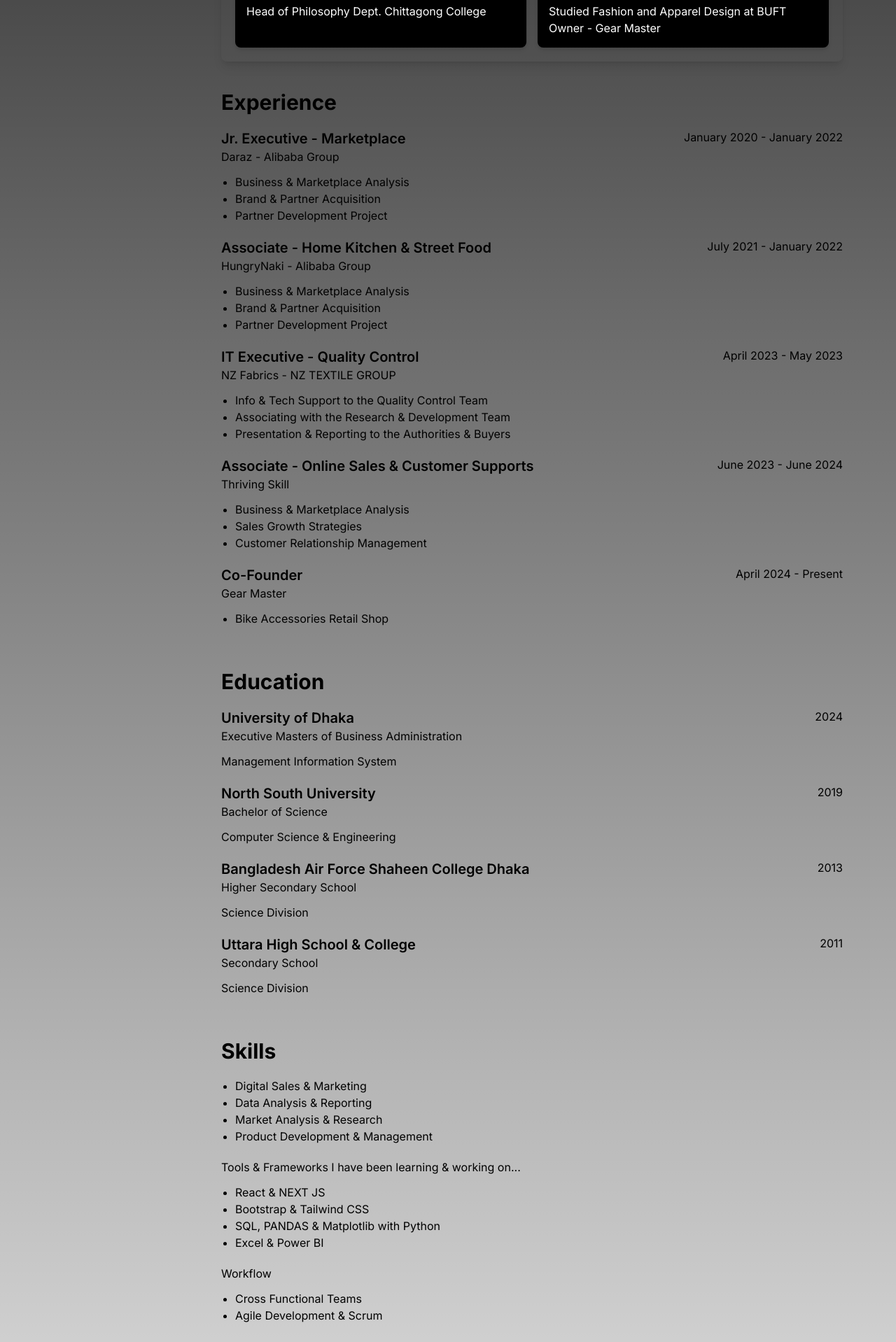
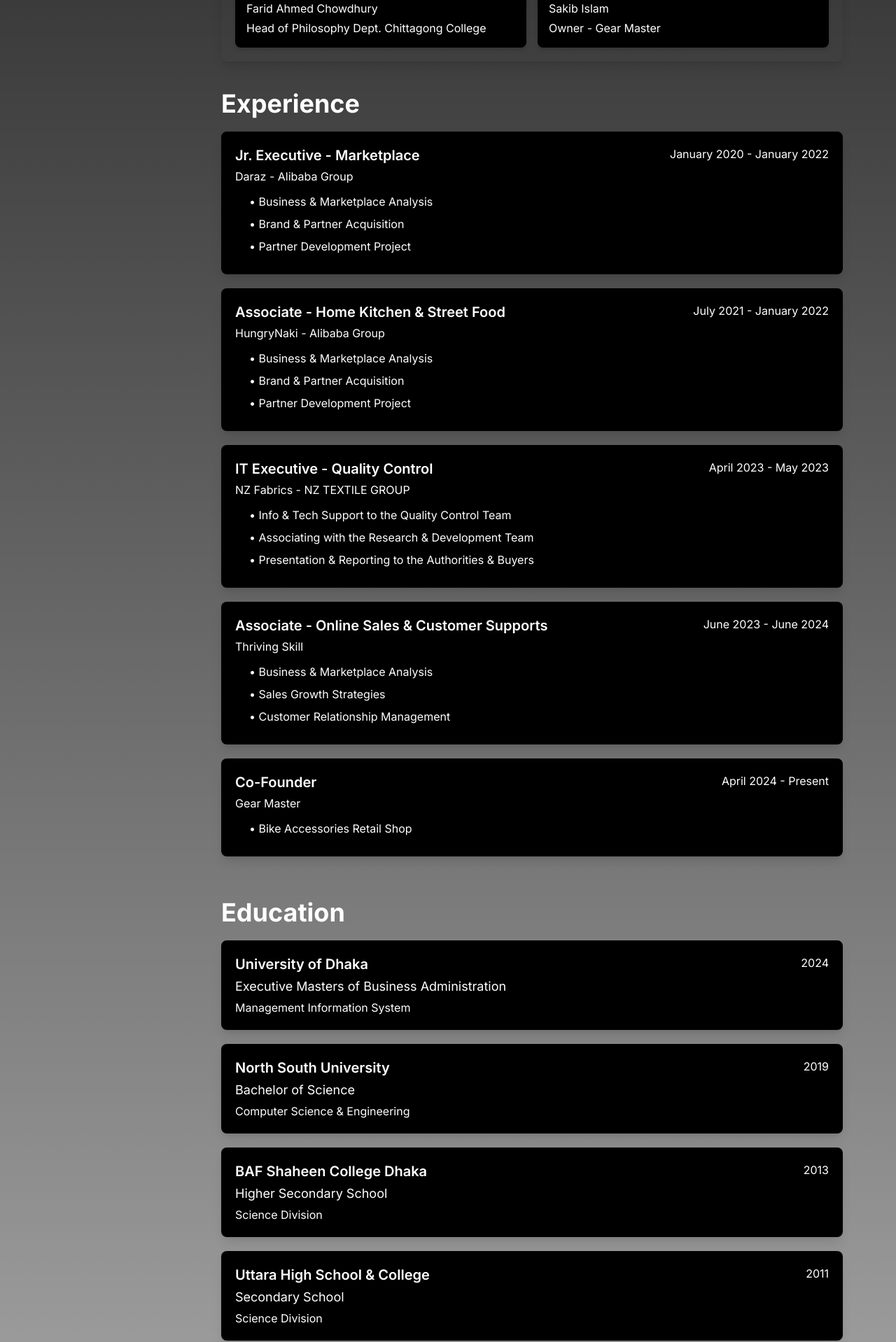
Before and after one commit to saajiidi/example-app-nextjs, a Next.js app: page / in a window 1280 px wide. Shown: the part 826-2744 px from the top of the page at 70% size. Built offline with nearby package versions, Linux system fonts and the light colour scheme.

Commit message:
huge update

```diff
--- a/src/app/components/About.tsx
+++ b/src/app/components/About.tsx
@@ -63,8 +63,7 @@ const familyAndRelatives = [
   {
     relation: "Sibling (Younger)",
     name: "Sakib Islam",
-    occupation:
-      "Studied Fashion and Apparel Design at BUFT",
+    occupation: "Owner - ",
     link: "https://www.facebook.com/profile.php?id=61558077623189",
   },
 ];
@@ -76,28 +75,33 @@ const About = () => {
       id="about"
     >
       <div className="w-full p-5 rounded-lg shadow-lg">
-        <h1 className="mb-0 text-4xl font-bold text-center">
+        <div className="flex flex-col lg:flex-row justify-between items-center mb-5">
+          <div className="lg:w-1/2">
+            <h1 className="mb-5 text-5xl font-bold text-left">
               Sajid <span className="text-primary">Islam</span>
             </h1>
-        <div className="mb-5 text-primary text-center">
-          <p className="flex justify-center items-center">
-            <FaEnvelope className="inline mr-2" />
+          </div>
+
+          <div className="lg:w-1/2 text-right">
+            <div className="mb-5 text-primary">
+              <p className="flex justify-end items-center">
                 <a
                   href="mailto:sajid.islam.chowdhury@gmail.com"
                   className="text-white"
                 >
                   sajid.islam.chowdhury@gmail.com
                 </a>
+                <FaEnvelope className="inline ml-1" />
               </p>
-          <p className="flex justify-center items-center">
-            <FaWhatsapp className="inline mr-2" />
+              <p className="flex justify-end items-center">
                 <a href="tel:+880609784088" className="text-white">
                   +8801609784088
                 </a>
+                <FaWhatsapp className="inline ml-1" />
               </p>
             </div>
 
-        <div className="social-icons flex justify-center space-x-4 mb-5">
+            <div className="social-icons flex justify-end space-x-4 mb-5">
               {socialLinks.map(({ href, icon: Icon }, index) => (
                 <a
                   key={index}
@@ -109,15 +113,17 @@ const About = () => {
                 </a>
               ))}
             </div>
+          </div>
+        </div>
 
-        <p className="mb-5 text-center">
+        <p className="mb-12">
           Experienced in leveraging data-driven insights to optimize business
           processes and drive strategic decision-making. Eager to contribute
           analytical expertise and technical proficiency to a dynamic
           organization.
         </p>
 
-        <h2 className="text-2xl font-semibold mb-3 text-center">
+        <h2 className="mb-5 text-4xl font-bold text-left">
           Family & Relatives
         </h2>
         <div className="grid grid-cols-2 gap-4">
@@ -125,7 +131,9 @@ const About = () => {
             <div key={index} className="p-4 bg-black rounded-lg shadow-md">
               <h3 className="mb-1 text-xl font-semibold">{member.relation}</h3>
               <p className="mb-1">{member.name}</p>
-              <p>{member.occupation}</p>
+              <p>{member.study}</p>
+              <p>
+                {member.occupation}
                 {member.link && (
                   <Link href={member.link} legacyBehavior>
                     <a
@@ -133,10 +141,11 @@ const About = () => {
                       target="_blank"
                       rel="noopener noreferrer"
                     >
-                    Owner - Gear Master
+                      Gear Master
                     </a>
                   </Link>
                 )}
+              </p>
             </div>
           ))}
         </div>
--- a/src/app/components/Awards.tsx
+++ b/src/app/components/Awards.tsx
@@ -1,26 +1,61 @@
-// components/Awards.js
 import React from "react";
+import { FaTrophy } from "react-icons/fa";
+
+const awards = [
+  {
+    title:
+      "Data Mining Techniques to Categorize Single Paragraph-Formed Self-Narrated Stories",
+    link: "https://ict4sd.org/link/proceedings/ICT4SD-2020-VOL2.pdf",
+    description:
+      "Detecting sentiment in stories has become popular, often using deep learning. When data is limited, machine learning is used. Sentiment analysis is hard due to slang, ambiguity, and sarcasm, which can confuse people and machines. This study is part of ongoing research on categorizing paragraphs by sentiment. The dataset includes narrated stories from various sources.",
+    date: "Dec 14, 2020",
+  },
+  {
+    title: "Certification Link 1",
+    link: "https://drive.google.com/file/d/1cJxcJJur1n3MiXFETv5k30SDP0WP9wOm/view?usp=sharing",
+  },
+  {
+    title: "Certification Link 2",
+    link: "https://drive.google.com/file/d/1O7O6jJRN58WGiyJu8hYrGhv-DtP89bEI/view?usp=sharing",
+  },
+];
 
 const Awards = () => {
-  const awards = [
-    "Google Analytics Certified Developer",
-    "Mobile Web Specialist - Google Certification",
-    "1st Place - University of Dhaka Thesis Paper Presentation",
-    "2nd Place - University of Dhaka Hackathon",
-  ];
-
   return (
-    <section className="p-3 lg:p-5 flex items-center" id="awards">
-      <div className="w-full">
-        <h2 className="mb-5 text-3xl font-bold">Awards & Certifications</h2>
-        <ul className="fa-ul mb-0 list-disc ml-5">
-          {awards.map((award, index) => (
-            <li key={index}>
-              <i className="fa-li fa fa-trophy text-warning"></i>
-              {award}
-            </li>
-          ))}
-        </ul>
+    <section
+      className="p-3 lg:p-5 flex flex-col items-center text-white"
+      id="awards"
+    >
+      <div className="w-full max-w-4xl">
+        <h2 className="mb-5 text-4xl font-bold text-left">
+          Awards & Certifications
+        </h2>
+        {awards.map((award, index) => (
+          <div
+            key={index}
+            className="mb-5 p-5 rounded-lg shadow-lg bg-black"
+          >
+            <div className="flex items-center mb-3">
+              <FaTrophy className="text-warning mr-3" />
+              <h3 className="text-xl font-semibold text-primary">
+                <a href={award.link} target="_blank" rel="noopener noreferrer">
+                  {award.title}
+                </a>
+              </h3>
+            </div>
+            {award.description && (
+              <div className="text-lg">
+                <h4 className="font-semibold">Summary:</h4>
+                <p>{award.description}</p>
+              </div>
+            )}
+            {award.date && (
+              <div className="text-md-right text-primary">
+                <span>{award.date}</span>
+              </div>
+            )}
+          </div>
+        ))}
       </div>
     </section>
   );
--- a/src/app/components/Education.tsx
+++ b/src/app/components/Education.tsx
@@ -1,4 +1,3 @@
-// components/Education.js
 import React from "react";
 
 const Education = () => {
@@ -11,7 +10,6 @@ const Education = () => {
       institutionLink: "https://www.du.ac.bd",
       fieldLink: "http://www.mis.du.ac.bd",
     },
-    // Add other educations similarly
     {
       degree: "Bachelor of Science",
       field: "Computer Science & Engineering",
@@ -23,7 +21,7 @@ const Education = () => {
     {
       degree: "Higher Secondary School",
       field: "Science Division",
-      institution: "Bangladesh Air Force Shaheen College Dhaka",
+      institution: "BAF Shaheen College Dhaka",
       year: "2013",
       institutionLink: "https://bafsd.edu.bd",
       fieldLink: "",
@@ -39,25 +37,42 @@ const Education = () => {
   ];
 
   return (
-    <section className="p-3 lg:p-5 flex items-center" id="education">
-      <div className="w-full">
-        <h2 className="mb-5 text-3xl font-bold">Education</h2>
+    <section
+      className="p-3 lg:p-5 flex flex-col items-center text-white"
+      id="education"
+    >
+      <div className="w-full max-w-4xl">
+        <h2 className="mb-5 text-4xl font-bold text-left">Education</h2>
         {educations.map((edu, index) => (
           <div
             key={index}
-            className="resume-item flex flex-col md:flex-row justify-between mb-5"
+            className="resume-item flex flex-col md:flex-row justify-between mb-5 p-5 rounded-lg shadow-lg bg-black"
           >
             <div className="resume-content">
-              <h3 className="mb-0 text-xl font-semibold">
-                <a href={edu.institutionLink} className="text-primary">
+              <h3 className="mb-1 text-xl font-semibold">
+                <a
+                  href={edu.institutionLink}
+                  className="text-primary"
+                  target="_blank"
+                  rel="noopener noreferrer"
+                >
                   {edu.institution}
                 </a>
               </h3>
-              <div className="subheading mb-3">{edu.degree}</div>
+              <div className="subheading mb-1 text-lg">{edu.degree}</div>
               <div>
-                <a href={edu.fieldLink} className="text-primary">
-                  {edu.field}
-                </a>
+                {edu.fieldLink ? (
+                  <a
+                    href={edu.fieldLink}
+                    className="text-primary"
+                    target="_blank"
+                    rel="noopener noreferrer"
+                  >
+                    {edu.field}
+                  </a>
+                ) : (
+                  <span>{edu.field}</span>
+                )}
               </div>
             </div>
             <div className="resume-date text-md-right text-primary">
--- a/src/app/components/Experience.tsx
+++ b/src/app/components/Experience.tsx
@@ -1,4 +1,3 @@
-// components/Experience.js
 import React from "react";
 
 const Experience = () => {
@@ -56,33 +55,41 @@ const Experience = () => {
       date: "April 2024 - Present",
       companyLink: "https://www.facebook.com/profile.php?id=61558077623189",
     },
-    // Add other experiences similarly
   ];
 
   return (
     <section
-      className="p-3 lg:p-5 flex flex-col justify-center"
+      className="p-3 lg:p-5 flex flex-col items-center text-white"
       id="experience"
     >
-      <div className="w-full">
-        <h2 className="mb-5 text-3xl font-bold">Experience</h2>
+      <div className="w-full max-w-4xl">
+        <h2 className="mb-5 text-4xl font-bold text-left">Experience</h2>
         {experiences.map((exp, index) => (
           <div
             key={index}
-            className="resume-item flex flex-col md:flex-row justify-between mb-5"
+            className="resume-item flex flex-col md:flex-row justify-between mb-5 p-5 rounded-lg shadow-lg bg-black"
           >
             <div className="resume-content">
-              <h3 className="mb-0 text-xl font-semibold">{exp.title}</h3>
+              <h3 className="mb-1 text-xl font-semibold">{exp.title}</h3>
               <div className="subheading mb-3">
-                <a href={exp.companyLink} className="text-primary">
+                <a
+                  href={exp.companyLink}
+                  className="text-primary"
+                  target="_blank"
+                  rel="noopener noreferrer"
+                >
                   {exp.company}
                 </a>
               </div>
-              <ul className="list-disc ml-5">
+              <div className="md:ml-5">
+                {" "}
+                {/* Added margin for mobile view */}
                 {exp.tasks.map((task, i) => (
-                  <li key={i}>{task}</li>
+                  <div key={i} className="mb-2">
+                    • {task}
+                  </div>
                 ))}
-              </ul>
+              </div>
             </div>
             <div className="resume-date text-md-right text-primary">
               <span>{exp.date}</span>
--- a/src/app/components/Projects.tsx
+++ b/src/app/components/Projects.tsx
@@ -1,36 +1,45 @@
-// components/Projects.js
 import React from "react";
+import { FaProjectDiagram } from "react-icons/fa";
+
+const projects = [
+  {
+    title: "My Portfolio with Bootstrap",
+    link: "https://saajiidi.github.io/",
+  },
+  {
+    title: "My Portfolio with React App & TypeScript",
+    link: "https://saajiidi.github.io/portfolio/",
+  },
+  {
+    title: "My Portfolio with Next JS & Tailwind CSS",
+    link: "https://sajid-islam-portfolio.vercel.app/",
+  },
+];
 
 const Projects = () => {
-  const projects = [
-    {
-      title: "LMS - System Analysis, Design, & Implementation",
-      description:
-        "This project is aimed at creating a user-friendly Learning Management System to assist students and educators.",
-      link: "#",
-    },
-    {
-      title: "General Store Database System",
-      description:
-        "Developed a comprehensive database system for managing a general store’s inventory and sales.",
-      link: "#",
-    },
-    // Add other projects similarly
-  ];
-
   return (
-    <section className="p-3 lg:p-5 flex items-center" id="projects">
-      <div className="w-full">
-        <h2 className="mb-5 text-3xl font-bold">Projects</h2>
+    <section
+      className="p-3 lg:p-5 flex flex-col items-center text-white"
+      id="projects"
+    >
+      <div className="w-full max-w-4xl">
+        <h2 className="mb-5 text-4xl font-bold text-left">Projects</h2>
         {projects.map((project, index) => (
-          <div key={index} className="resume-item flex flex-col mb-5">
-            <div className="resume-content">
-              <h3 className="mb-0 text-xl font-semibold">
-                <a href={project.link} className="text-primary">
+          <div
+            key={index}
+            className="mb-5 p-5 rounded-lg shadow-lg bg-black"
+          >
+            <div className="flex items-center mb-3">
+              <FaProjectDiagram className="text-warning mr-3" />
+              <h3 className="text-xl font-semibold text-primary">
+                <a
+                  href={project.link}
+                  target="_blank"
+                  rel="noopener noreferrer"
+                >
                   {project.title}
                 </a>
               </h3>
-              <p className="mb-0">{project.description}</p>
             </div>
           </div>
         ))}
--- a/src/app/components/Skills.tsx
+++ b/src/app/components/Skills.tsx
@@ -1,56 +1,81 @@
-// components/Skills.js
 import React from "react";
+import {
+  FaCheck,
+  FaCode,
+  FaDatabase,
+  FaChartLine,
+  FaTools,
+  FaProjectDiagram,
+} from "react-icons/fa";
 
 const Skills = () => {
   const skills = [
-    "Digital Sales & Marketing",
-    "Data Analysis & Reporting",
-    "Market Analysis & Research",
-    "Product Development & Management",
+    { name: "Digital Sales & Marketing", icon: FaChartLine },
+    { name: "Data Analysis & Reporting", icon: FaDatabase },
+    { name: "Market Analysis & Research", icon: FaChartLine },
+    { name: "Product Development & Management", icon: FaProjectDiagram },
   ];
 
   const tools = [
-    "React & NEXT JS",
-    "Bootstrap & Tailwind CSS",
-    "SQL, PANDAS & Matplotlib with Python",
-    "Excel & Power BI",
+    { name: "React & NEXT JS", icon: FaCode },
+    { name: "Bootstrap & Tailwind CSS", icon: FaTools },
+    { name: "SQL, PANDAS & Matplotlib with Python", icon: FaDatabase },
+    { name: "Excel & Power BI", icon: FaChartLine },
   ];
 
-  const workflows = ["Cross Functional Teams", "Agile Development & Scrum"];
+  const workflows = [
+    { name: "Cross Functional Teams", icon: FaCheck },
+    { name: "Agile Development & Scrum", icon: FaCheck },
+  ];
 
   return (
-    <section className="p-3 lg:p-5 flex items-center" id="skills">
-      <div className="w-full">
-        <h2 className="mb-5 text-3xl font-bold">Skills</h2>
-        <ul className="fa-ul mb-5 list-disc ml-5">
+    <section
+      className="p-3 lg:p-5 flex flex-col items-center text-white"
+      id="skills"
+    >
+      <div className="w-full max-w-4xl">
+
+        <div className="mb-5 w-full p-5 rounded-lg shadow-lg bg-black">
+          <h3 className="text-3xl font-semibold mb-3 text-primary text-left">
+            Core Skills
+          </h3>
+          <ul className="space-y-2">
             {skills.map((skill, index) => (
-            <li key={index}>
-              <i className="fa-li fa fa-check"></i>
-              {skill}
+              <li key={index} className="flex items-center">
+                <skill.icon className="text-primary mr-3" />
+                {skill.name}
               </li>
             ))}
           </ul>
-        <div className="subheading mb-3">
-          Tools & Frameworks I have been learning & working on...
         </div>
-        <ul className="fa-ul mb-5 list-disc ml-5">
-          {tools.map((tools, index) => (
-            <li key={index}>
-              <i className="fa-li fa fa-check"></i>
-              {tools}
+
+        <div className="mb-5 w-full p-5 rounded-lg shadow-lg bg-black">
+          <h3 className="text-3xl font-semibold mb-3 text-primary text-left">
+            Tools & Frameworks
+          </h3>
+          <ul className="space-y-2">
+            {tools.map((tool, index) => (
+              <li key={index} className="flex items-center">
+                <tool.icon className="text-primary mr-3" />
+                {tool.name}
               </li>
             ))}
           </ul>
+        </div>
 
-        <div className="subheading mb-3">Workflow</div>
-        <ul className="fa-ul mb-0 list-disc ml-5">
+        <div className="mb-5 w-full p-5 rounded-lg shadow-lg bg-black">
+          <h3 className="text-3xl font-semibold mb-3 text-primary text-left">
+            Workflow
+          </h3>
+          <ul className="space-y-2">
             {workflows.map((workflow, index) => (
-            <li key={index}>
-              <i className="fa-li fa fa-check"></i>
-              {workflow}
+              <li key={index} className="flex items-center">
+                <workflow.icon className="text-primary mr-3" />
+                {workflow.name}
               </li>
             ))}
           </ul>
+        </div>
       </div>
     </section>
   );
```
Also changed, not shown: src/app/components/Interests.tsx (+22 -19 lines). Lines whose indentation alone changed are shown as unchanged.
